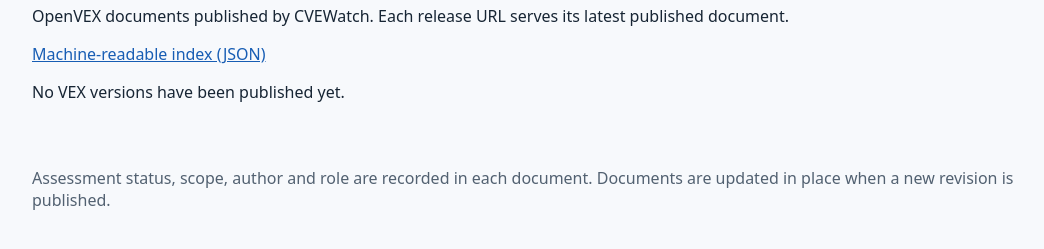
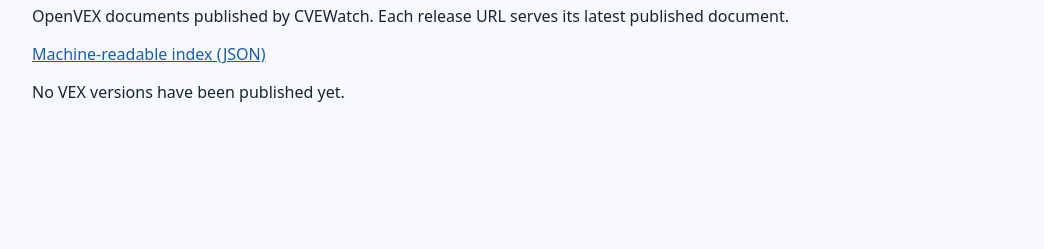
Before and after one commit to shjala/eve-vex, a plain HTML site: page index.html in a window 1280 px wide. Shown: the part 141-390 px from the top of the page, without its empty margins (108-1152 px from the left). Drawn offline with Linux system fonts and the light colour scheme.

Commit message:
Remove explanatory footer from VEX homepage

```diff
--- a/index.html
+++ b/index.html
@@ -4,7 +4,6 @@
 <body><h1>EVE VEX</h1><p>OpenVEX documents published by CVEWatch. Each release URL serves its latest published document.</p>
 <p><a href="index.json">Machine-readable index (JSON)</a></p><p id="loading" role="status">Loading versions…</p><p id="error" role="alert"></p>
 <div class="table"><table hidden id="versions"><thead><tr><th>Surface</th><th>Version</th><th>Document revision</th><th>Updated (UTC)</th><th>OpenVEX</th></tr></thead><tbody></tbody></table></div>
-<footer>Assessment status, scope, author and role are recorded in each document. Documents are updated in place when a new revision is published.</footer>
 <script>
 (async()=>{try{const response=await fetch('index.json',{cache:'no-store'});if(!response.ok)throw Error();const index=await response.json();if(index.schema_version!==1||!Array.isArray(index.documents))throw Error();const rows=index.documents.sort((a,b)=>a.platform.localeCompare(b.platform)||b.version.localeCompare(a.version,undefined,{numeric:true}));
 for(const entry of rows){if(!/^[a-z][a-z0-9_-]*$/.test(entry.platform)||!/^\d+\.\d+\.\d+-lts$/.test(entry.version))throw Error();const path=entry.platform+'/'+entry.version+'/openvex.json';const expected=new URL(path,location.href);if(entry.url!==expected.href)throw Error();const tr=document.createElement('tr');for(const value of [entry.platform,entry.version,entry.document_version,entry.updated_at]){const td=document.createElement('td');td.textContent=String(value);tr.append(td)}const td=document.createElement('td'),link=document.createElement('a');link.href=path;link.textContent='Download JSON';td.append(link);tr.append(td);document.querySelector('tbody').append(tr)}document.querySelector('#versions').hidden=!rows.length;document.querySelector('#loading').textContent=rows.length?'':'No VEX versions have been published yet.';
```
